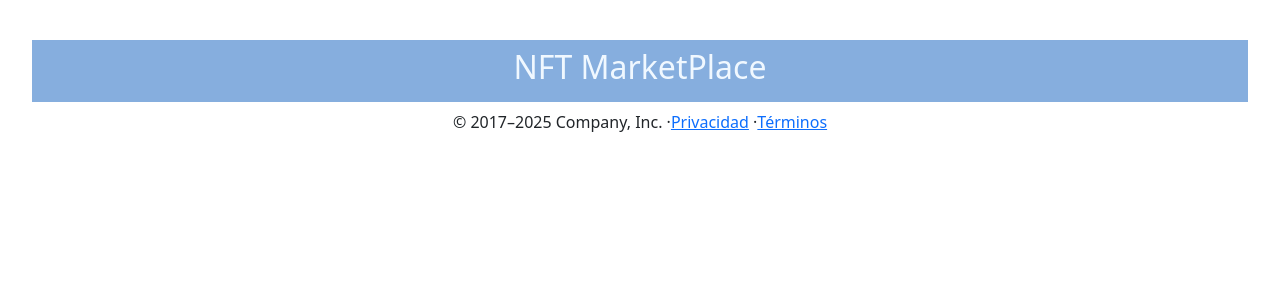
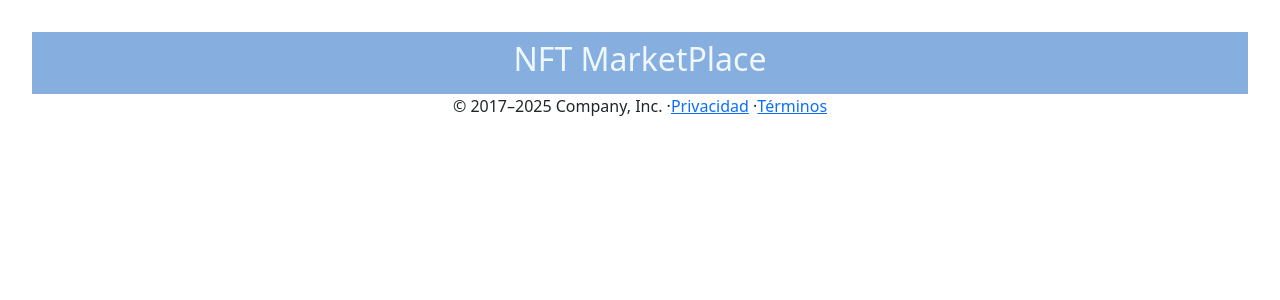
Before and after one commit to Paulafernandeztorres/DSM, a React (Vite) app in the folder Proyecto_Webapp/: page / in a window 1280 px wide. Shown: the top 300 px of the page. Built offline with nearby package versions, Linux system fonts and the light colour scheme.

Commit message:
retoque header

```diff
--- a/Proyecto_Webapp/src/styles/Header.css
+++ b/Proyecto_Webapp/src/styles/Header.css
@@ -1,6 +1,5 @@
 .header {
     padding: 0.5rem;
-    margin: 0.5rem 0;
     background-color: #86aede;
     text-align: center;
     color: aliceblue;
```
